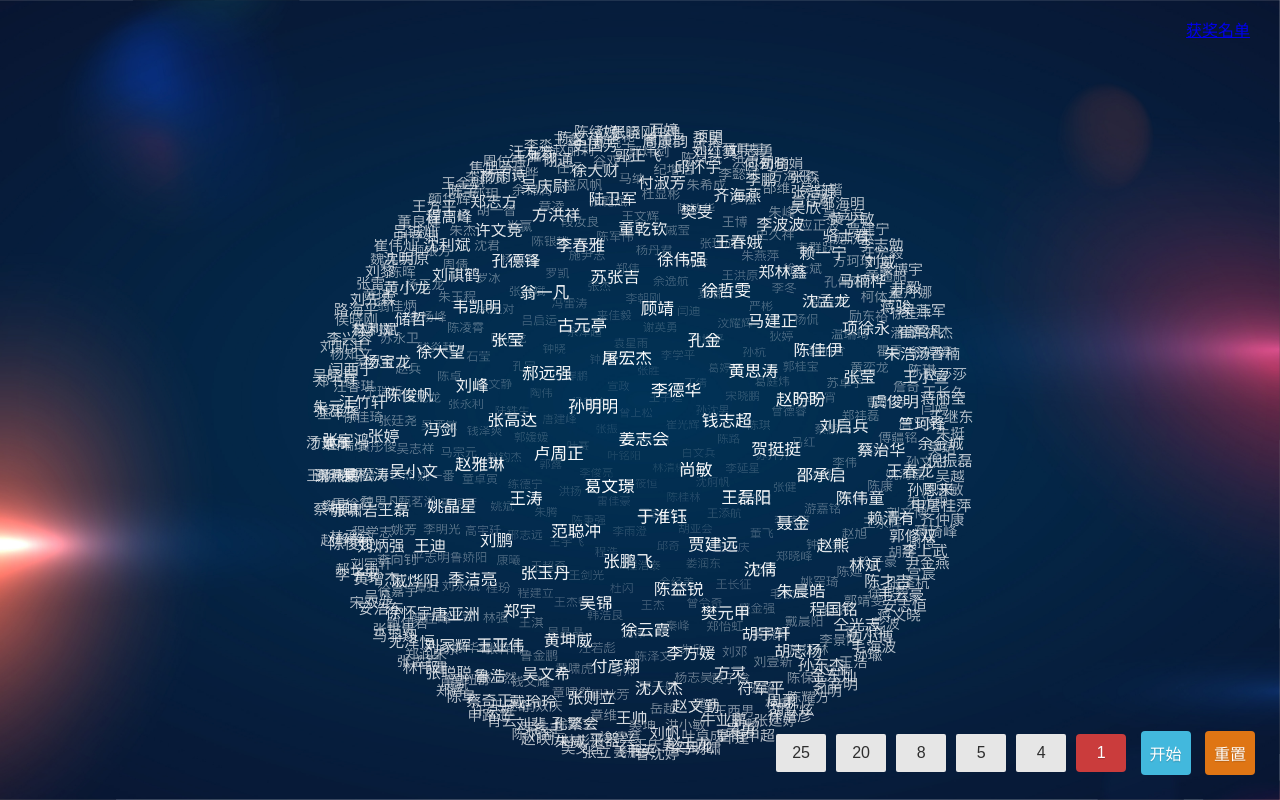
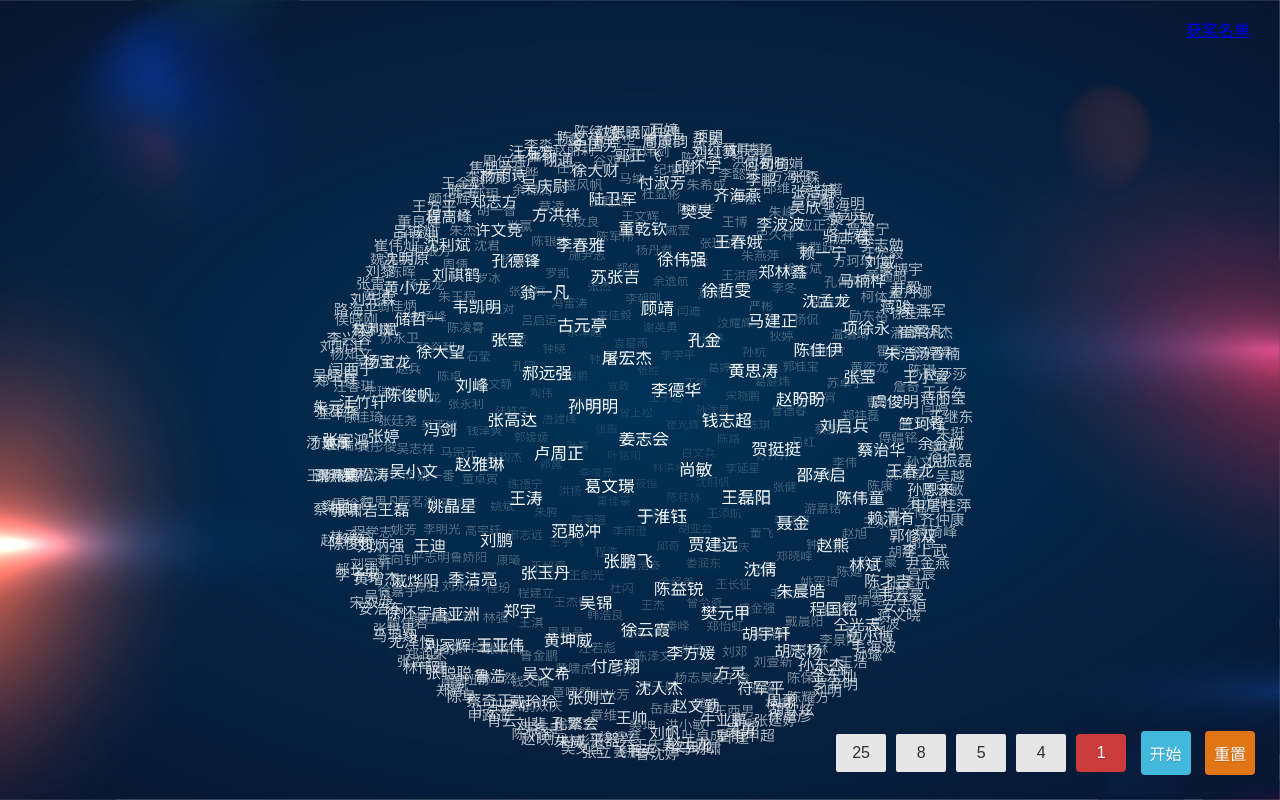
Before and after one commit to codingismyAll/-, a plain HTML site: page index.html in a window 1280 px wide. Drawn offline with Linux system fonts and the light colour scheme; animation ran at ten frames a second.

Commit message:
删除20按钮

```diff
--- a/index.html
+++ b/index.html
@@ -233,7 +233,7 @@
                 selected: 1,
                 running: false,
                 btns: [
-                     25, 20, 8, 5, 4, 1
+                     25, 8, 5, 4, 1
                 ]
             },
             mounted () {
```
